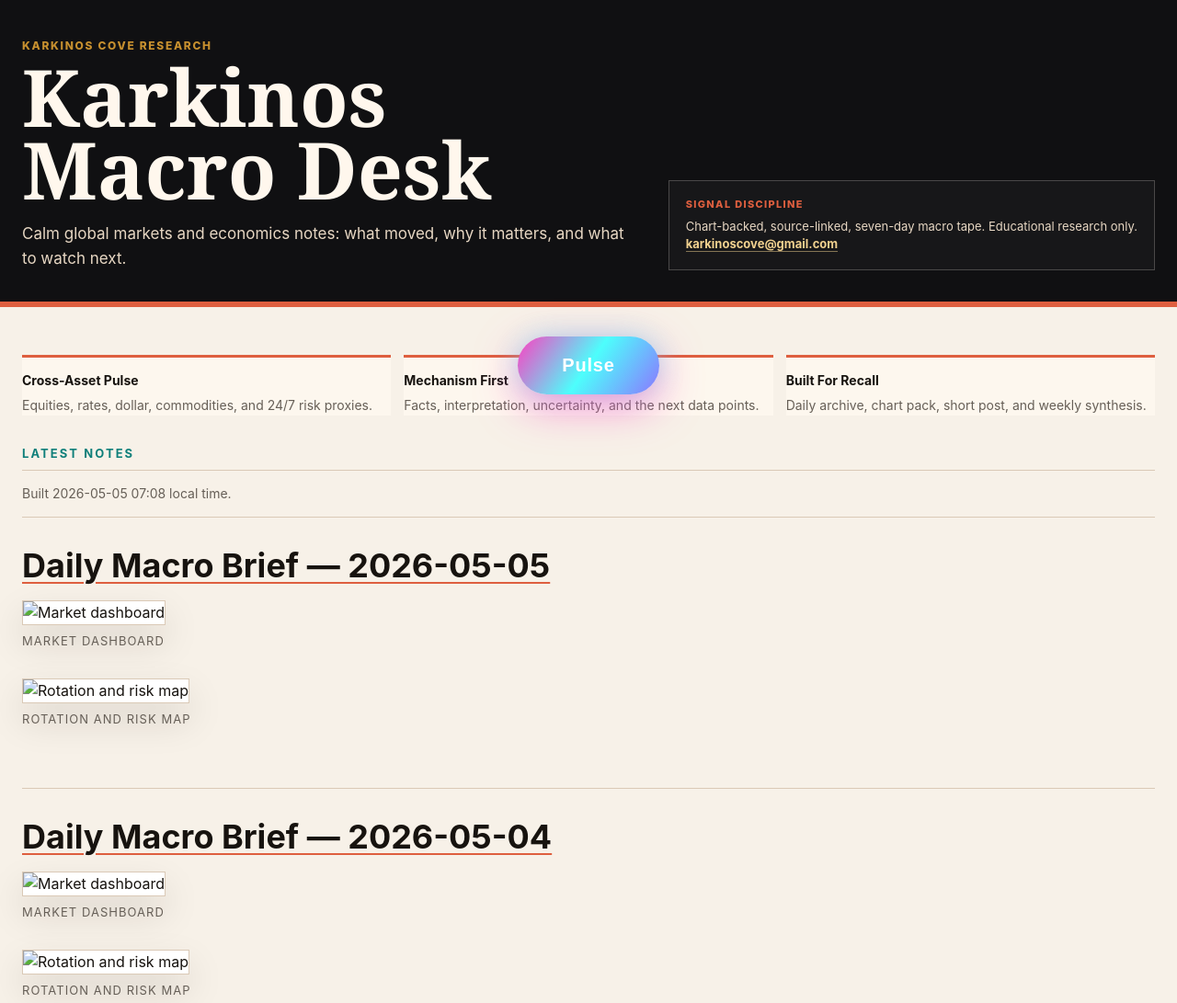
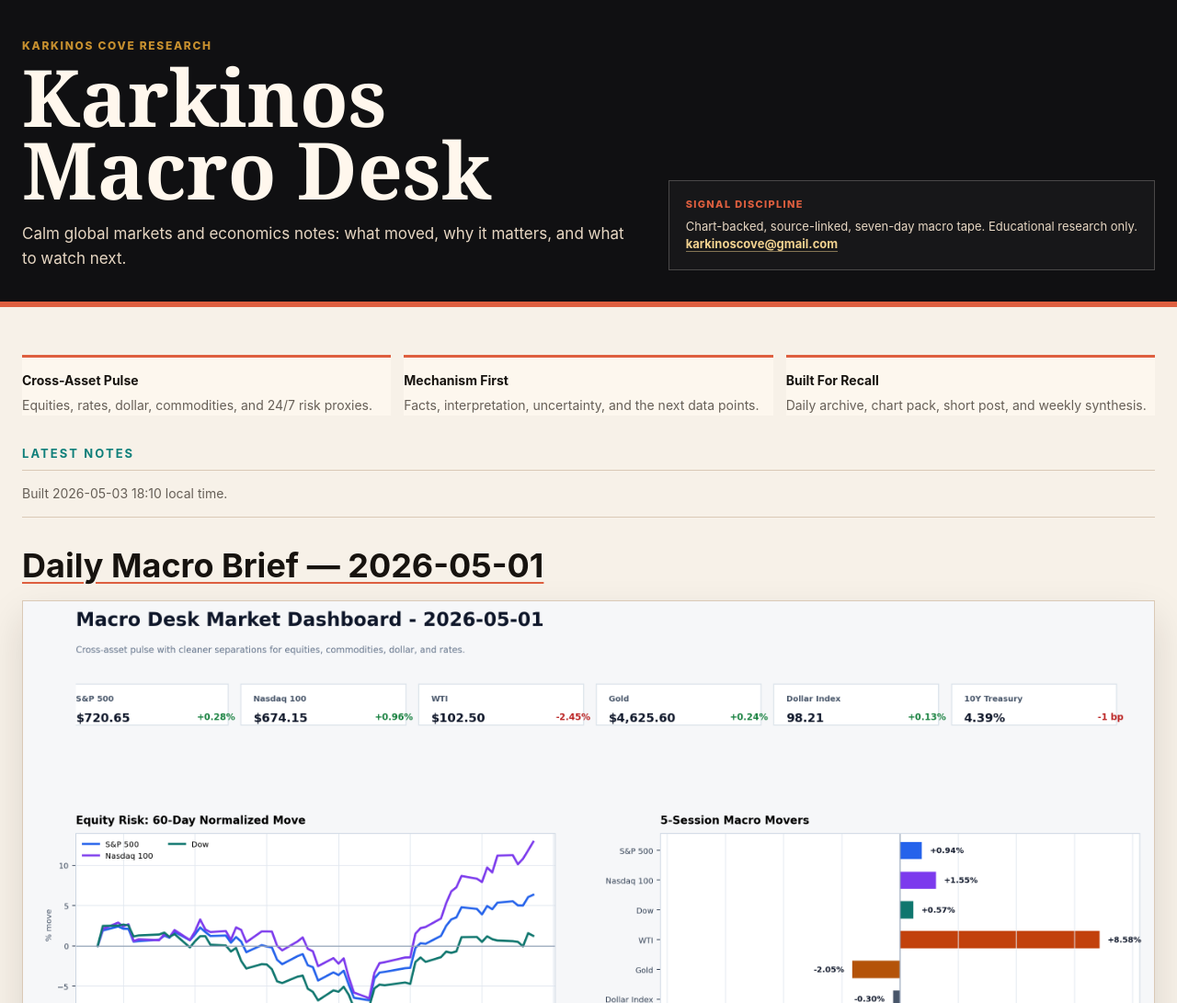
Before and after one commit to eurogigolo/macro-desk, a plain HTML site: page index.html in a window 1280 px wide. Shown: the top 1091 px of the page at 92% size. Drawn offline with Linux system fonts and the light colour scheme.

Commit message:
Revert "feat: add pulse button"
This reverts commit 82008c6be85394f45af59f30ea9329e694a0312c.

```diff
--- a/index.html
+++ b/index.html
@@ -164,56 +164,6 @@
       .deck { grid-template-columns: 1fr; }
       main { padding-inline: 18px; }
     }
-    .pulse-wrapper {
-      position: fixed;
-      inset: 0;
-      display: flex;
-      align-items: center;
-      justify-content: center;
-      pointer-events: none;
-      z-index: 10;
-    }
-    .pulse-button {
-      pointer-events: auto;
-      padding: 20px 48px;
-      font-size: 1.25rem;
-      font-weight: 800;
-      text-transform: none;
-      border: none;
-      border-radius: 999px;
-      background: linear-gradient(125deg, #ff3ec1, #4dfefc, #8c76ff);
-      color: #fff;
-      letter-spacing: 0.04em;
-      box-shadow: 0 8px 30px rgba(255, 62, 193, 0.5), 0 0 20px rgba(77, 254, 252, 0.4);
-      cursor: pointer;
-      animation: neonPulse 3s ease-in-out infinite alternate;
-      transition: transform 0.18s ease, box-shadow 0.18s ease;
-    }
-    .pulse-button:focus-visible {
-      outline: 3px solid rgba(255, 255, 255, 0.8);
-      outline-offset: 4px;
-    }
-    .pulse-button:active {
-      transform: scale(0.95);
-    }
-    .pulse-button.pulse-click {
-      transform: scale(1.08);
-      box-shadow: 0 12px 40px rgba(255, 62, 193, 0.6), 0 0 28px rgba(77, 254, 252, 0.55);
-    }
-    @keyframes neonPulse {
-      0% {
-        box-shadow: 0 8px 30px rgba(255, 62, 193, 0.4), 0 0 20px rgba(77, 254, 252, 0.35);
-        transform: translateY(0);
-      }
-      50% {
-        box-shadow: 0 14px 50px rgba(255, 62, 193, 0.6), 0 0 30px rgba(77, 254, 252, 0.55);
-        transform: translateY(-4px);
-      }
-      100% {
-        box-shadow: 0 20px 60px rgba(255, 62, 193, 0.8), 0 0 40px rgba(77, 254, 252, 0.7);
-        transform: translateY(2px);
-      }
-    }
   </style>
 </head>
 <body>
@@ -238,40 +188,12 @@
 <div><strong>Built For Recall</strong>Daily archive, chart pack, short post, and weekly synthesis.</div>
 </section>
 <h2>Latest Notes</h2>
-<p class='note'>Built 2026-05-05 07:08 local time.</p>
-<div class='card'><h3><a href='daily/2026-05-05.html'>Daily Macro Brief — 2026-05-05</a></h3>
-<figure><img src='charts/2026-05-05-market-dashboard.png' alt='Market dashboard'><figcaption>Market dashboard</figcaption></figure>
-<figure><img src='charts/2026-05-05-rotation-risk.png' alt='Rotation and risk map'><figcaption>Rotation and risk map</figcaption></figure>
-</div>
-<div class='card'><h3><a href='daily/2026-05-04.html'>Daily Macro Brief — 2026-05-04</a></h3>
-<figure><img src='charts/2026-05-04-market-dashboard.png' alt='Market dashboard'><figcaption>Market dashboard</figcaption></figure>
-<figure><img src='charts/2026-05-04-rotation-risk.png' alt='Rotation and risk map'><figcaption>Rotation and risk map</figcaption></figure>
-</div>
+<p class='note'>Built 2026-05-03 18:10 local time.</p>
 <div class='card'><h3><a href='daily/2026-05-01.html'>Daily Macro Brief — 2026-05-01</a></h3>
 <figure><img src='charts/2026-05-01-market-dashboard.png' alt='Market dashboard'><figcaption>Market dashboard</figcaption></figure>
 <figure><img src='charts/2026-05-01-rotation-risk.png' alt='Rotation and risk map'><figcaption>Rotation and risk map</figcaption></figure>
 </div>
 </main>
 <footer>Educational research only. Not investment advice.</footer>
-<div class="pulse-wrapper">
-  <button class="pulse-button" type="button">Pulse</button>
-</div>
-<script>
-  document.addEventListener('DOMContentLoaded', () => {
-    const button = document.querySelector('.pulse-button');
-    if (!button) return;
-    const originalText = button.textContent.trim() || 'Pulse';
-    let restoreTimeout;
-    button.addEventListener('click', () => {
-      button.textContent = 'Epic Win!';
-      button.classList.add('pulse-click');
-      window.clearTimeout(restoreTimeout);
-      restoreTimeout = window.setTimeout(() => {
-        button.textContent = originalText;
-        button.classList.remove('pulse-click');
-      }, 1200);
-    });
-  });
-</script>
 </body>
 </html>
```
Also changed, not shown: 5 other files.
